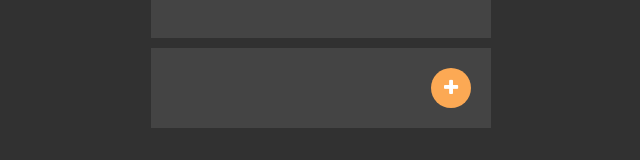
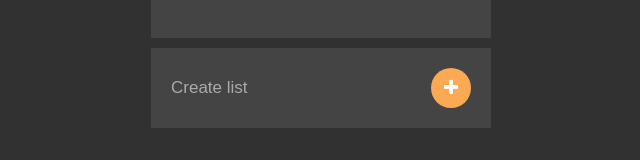
Before and after one commit to Emilsone/shopper, a Vue app: page / in a window 1280 px wide. Shown: the part 268-428 px from the top of the page, without its empty margins (319-959 px from the left). Built offline with nearby package versions, Linux system fonts and the light colour scheme.

Commit message:
change fav icon

```diff
--- a/src/components/ShoppingList.vue
+++ b/src/components/ShoppingList.vue
@@ -23,7 +23,7 @@
                 </ul>
             </div>
             <div class="container">
-                <input type="text" v-model="currentFruit" v-on:keyup.enter="addFruit" />
+                <input type="text" placeholder="Create list" v-model="currentFruit" v-on:keyup.enter="addFruit" />
                 <span><i class="fa fa-plus" aria-hidden="true"></i></span>
             </div>
 </div>
@@ -46,7 +46,10 @@ export default {
     addFruit() {
       this.fruits.push(this.currentFruit);
       this.currentFruit = "";
-    }
+    },
+	removeFruit(index){
+	this.fruits.splice(index,1)
+	}
   }
 };
 </script>
@@ -102,6 +105,10 @@ color: #AAAAAA;
 font-size:17px;
 }
 
+::placeholder {
+  color: #AAAAAA;
+}
+
 .container-text {
   width: 300px;
   /* border: 1px solid black; */
```
Also changed, not shown: 1 other file (tests, documents, lock files or other folders).
